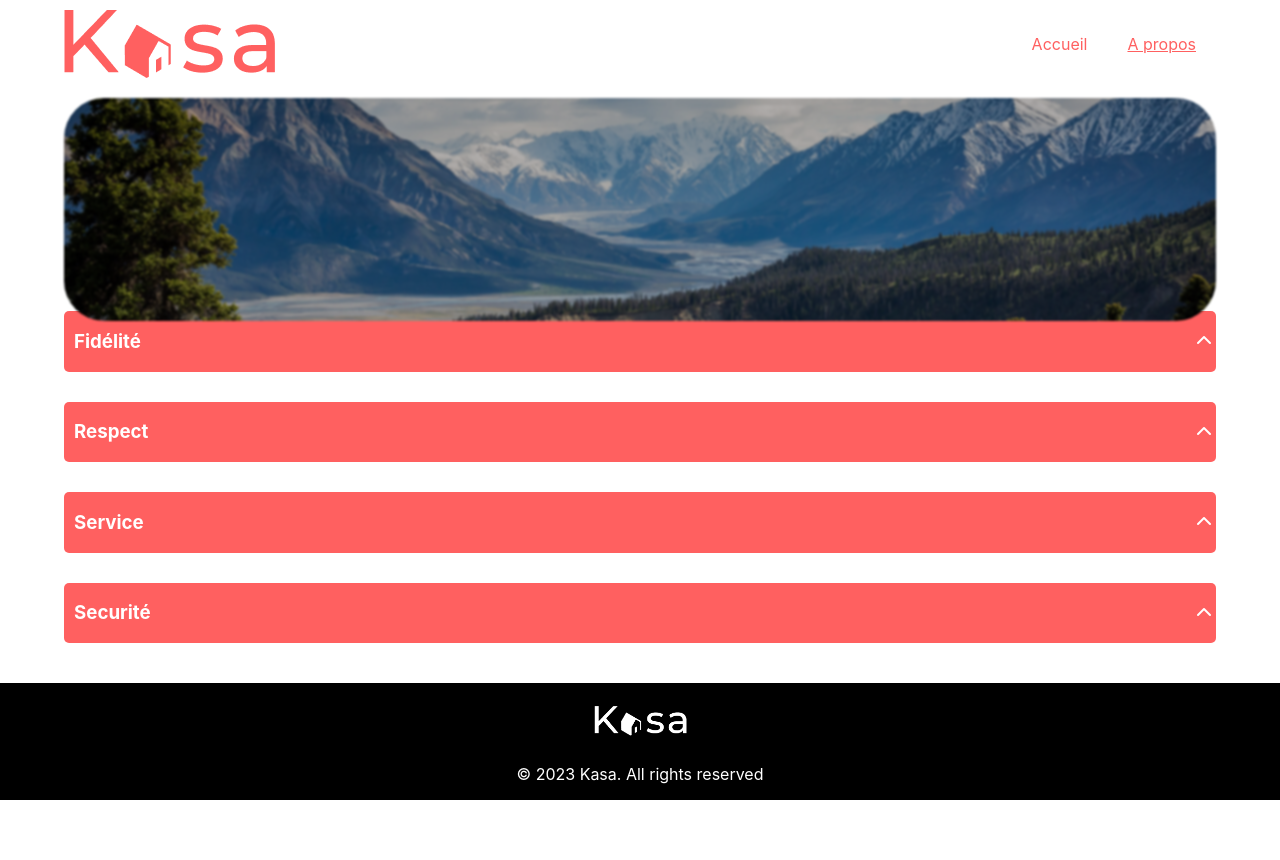
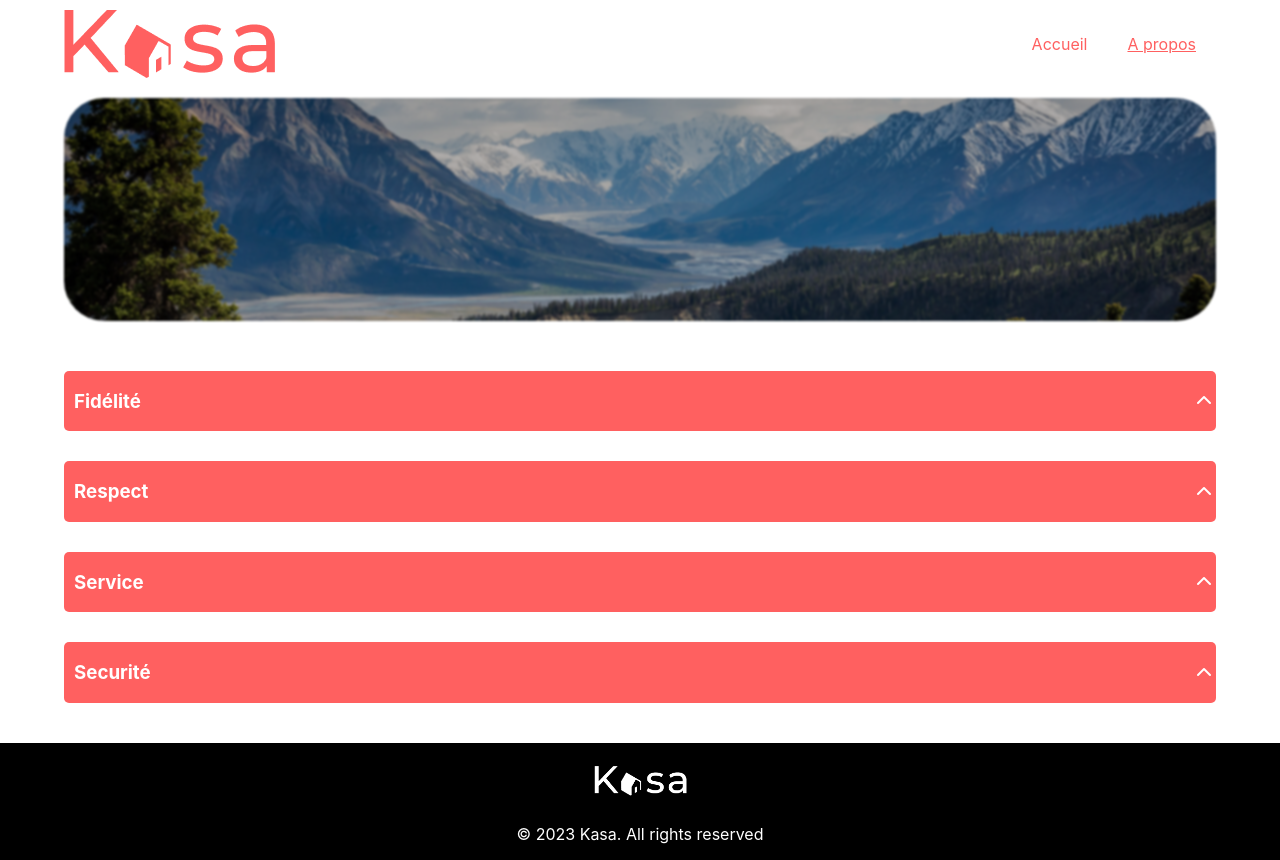
Before and after one commit to NathanJerome/kasa, a React (Create React App) app: page /about in a window 1280 px wide. Before the commit the page ends 800 px from the top, so only its background shows below. Built offline with nearby package versions, Linux system fonts and the light colour scheme.

Commit message:
all finish before mentorat

```diff
--- a/src/App.jsx
+++ b/src/App.jsx
@@ -25,6 +25,7 @@
     <Banner
       src="banner_img.png"
       txt="Chez vous, partout et ailleurs"
+      isAppPage={true}
     />
     <div className='background-grey'>
         <div className='flex-appartement'>
--- a/src/components/Appartement.scss
+++ b/src/components/Appartement.scss
@@ -74,4 +74,8 @@
     body .background-grey {
         background-color: white;
     }
+
+    .article-appartement .img-article {
+        width: auto;
+    }
 }
--- a/src/components/Banner.jsx
+++ b/src/components/Banner.jsx
@@ -3,10 +3,14 @@
 
 function Banner(props) {
 
-  const { src, txt } = props
+
+  const { src, txt, isAppPage  } = props
+  const imgClass = isAppPage ? 'app-img-banner' : 'about-img-banner';
+
   return (
     <div className='banner'>
-        <img className='img-banner' src={src}></img>
+        <img className={`img-banner ${imgClass}`} src={src}></img>
+
         <p className='p-banner'>{txt}</p>
     </div>
   )
--- a/src/components/Banner.scss
+++ b/src/components/Banner.scss
@@ -12,7 +12,12 @@
     object-fit: cover;
     filter: brightness(0.7) blur(1px);
     border-radius: 40px;
-    position: absolute;
+    &.app-img-banner{
+        position: absolute;
+    }
+    &.about-img-banner{
+        position: relative;
+    }
 
 }
 .p-banner{
@@ -38,8 +43,9 @@
             font-size: 40PX;
             margin: 0;
             font-weight: 600;
-            width: 56%;
-            /* text-align: center; */
+            /*width: 56%;*/
+            min-width: 56%;
+            text-align: left;
             top: 35%;
             margin-left: 10px;
         }
--- a/src/pages/About.jsx
+++ b/src/pages/About.jsx
@@ -15,23 +15,26 @@
             <Banner
                 src = 'banner_imgAbout.png'
                 txt=""
+                isAppPage={false}
             />
             <main>
             <DropdownInfo
                 title="Fidélité"
-                description="Ceci est un dropdown pour Fidelité"
+                description="Les annonces postées sur Kasa garantissent une fiabilité totale. Les photos sont conformes aux logements, et toutes les informations sont régulièrement vérifiées  par nos équipes."
             />
              <DropdownInfo
                 title="Respect"
-                description="Ceci est un dropdown pour Respect"
+                description="La bienveillance fait partie des valeurs fondatrices de Kasa. Tout comportement discriminatoire ou de perturbation du voisinage entraînera une exclusion de notre plateforme."
             />
              <DropdownInfo
                 title="Service"
-                description="Ceci est un dropdown pour Service"
+                description="La bienveillance fait partie des valeurs fondatrices de Kasa. Tout comportement discriminatoire ou de perturbation du voisinage entraînera une exclusion de notre plateforme.
+"
             />
              <DropdownInfo
                 title="Securité"
-                description="Ceci est un dropdown pour Securité"
+                description="La sécurité est la priorité de Kasa. Aussi bien pour nos hôtes que pour les voyageurs, chaque logement correspond aux critères de sécurité établis par nos services. En laissant une note aussi bien à l'hôte qu'au locataire, cela permet à nos équipes de vérifier que les standards sont bien respectés. Nous organisons également des ateliers sur la sécurité domestique pour nos hôtes.
+"
             />
             </main>
             <Footer />
--- a/src/pages/About.scss
+++ b/src/pages/About.scss
@@ -1,4 +1,8 @@
 @use '../scss/variables.scss' as *;
+
+body .img-banner {
+    position: relative;
+}
 
 .img-banner{
     height: 223px;
```
Also changed, not shown: 1 other file (tests, documents, lock files or other folders).
